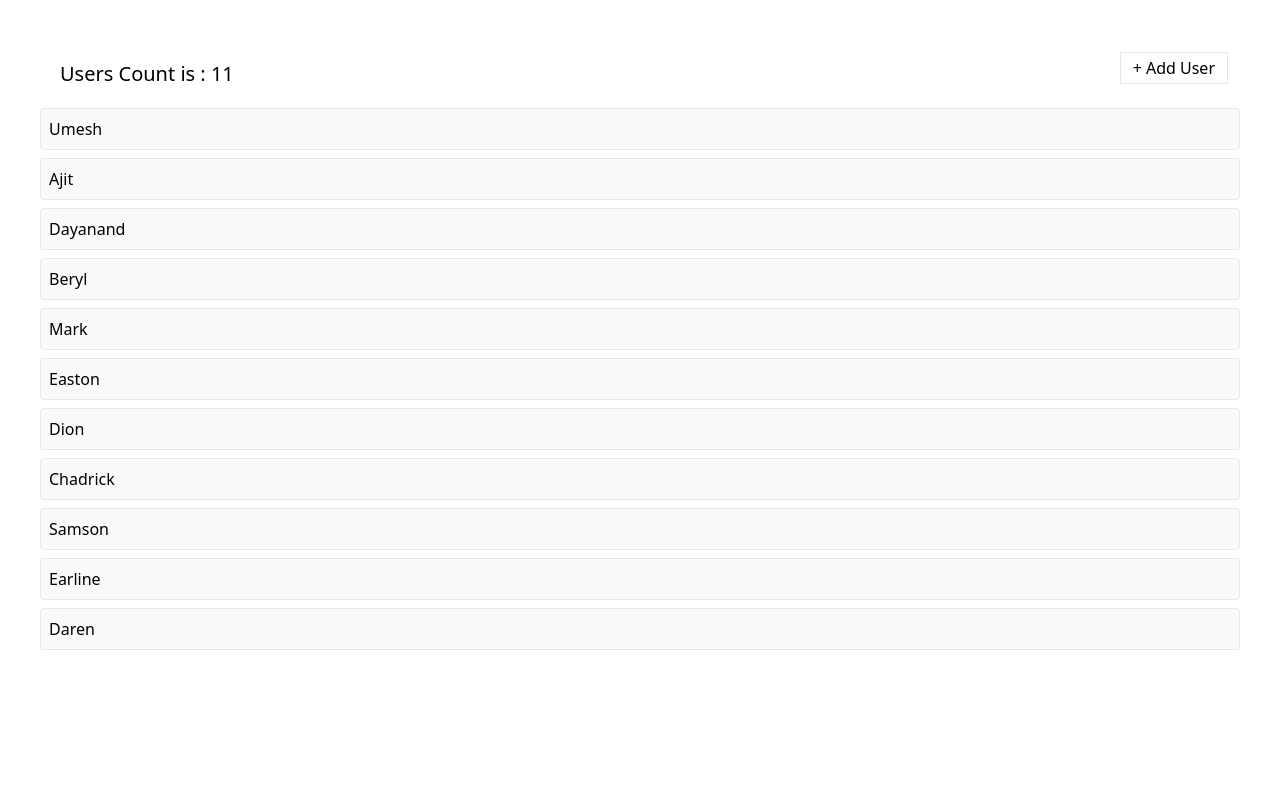
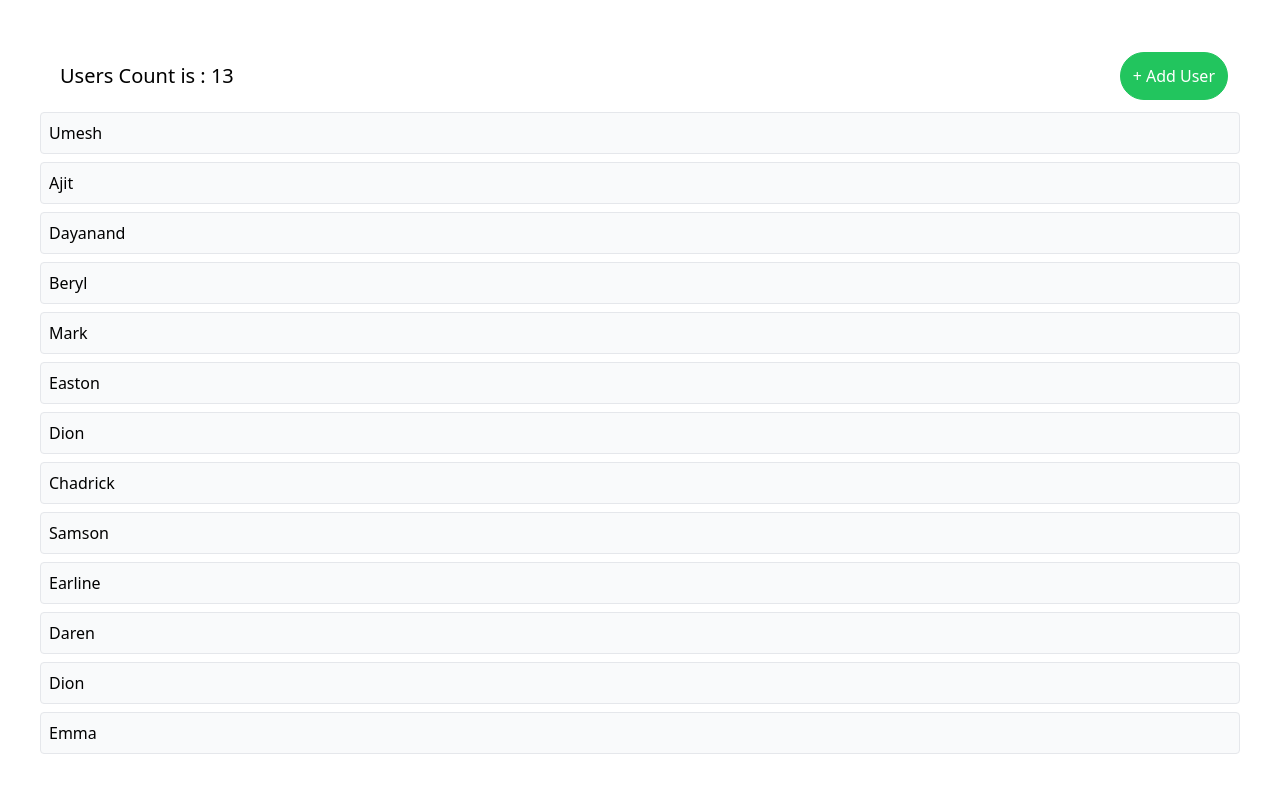
Before and after one commit to Umesh-Singadi/media, a React (Vite) app: page / in a window 1280 px wide. Shown: the top 792 px of the page. Built offline with nearby package versions, Linux system fonts and the light colour scheme; data requests are answered from the project's data file.

Commit message:
Display Skeleton better

```diff
--- a/db.json
+++ b/db.json
@@ -43,6 +43,14 @@
     {
       "name": "Daren",
       "id": 11
+    },
+    {
+      "name": "Dion",
+      "id": 12
+    },
+    {
+      "name": "Emma",
+      "id": 13
     }
   ],
   "album": [],
--- a/src/components/Button.jsx
+++ b/src/components/Button.jsx
@@ -16,7 +16,7 @@ function Button({
 }) {
   const classes = className(
     rest.className,
-    "flex items-center px-3 py-1.5 border h-8",
+    "flex items-center px-3 py-1.5 border h-12",
     {
       "opacity-80": loading,
       "border-blue-500 bg-blue-500 text-white": primary,
--- a/src/components/UsersList.jsx
+++ b/src/components/UsersList.jsx
@@ -43,10 +43,15 @@ function UsersList() {
 
   return (
     <div>
-      <div className="flex flex-row justify-between m-3 ">
+      <div className="flex flex-row justify-between items-center m-3 ">
         <h1 className="m-2 text-xl">Users Count is : {data.length}</h1>
 
-        <Button onClick={handleAddUser} loading={isCreatingUser}>
+        <Button
+          onClick={handleAddUser}
+          loading={isCreatingUser}
+          rounded
+          success
+        >
           + Add User
         </Button>
 
```
